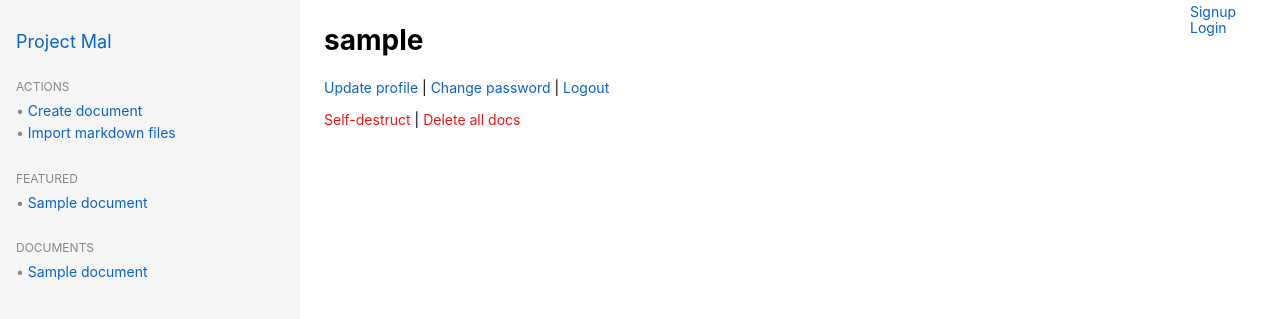
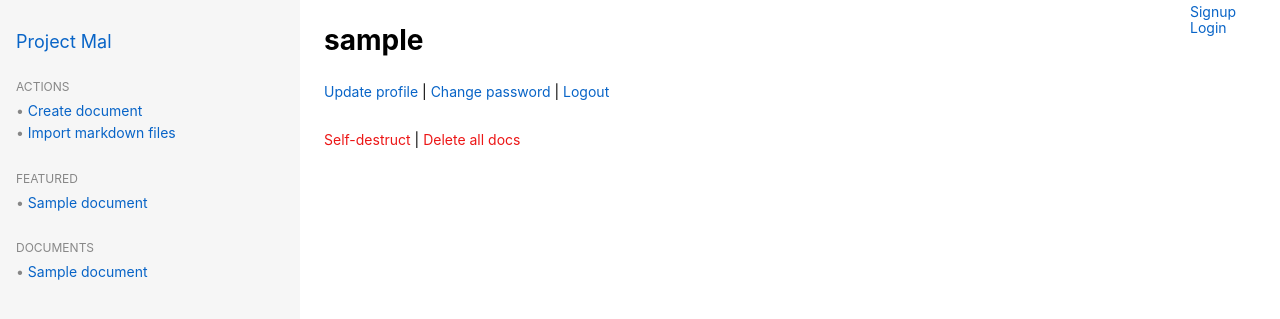
Before and after one commit to sirodoht/mal, a Django app: page /accounts/1/ in a window 1280 px wide. Shown: the top 319 px of the page. Run offline with Django 3.2, Linux system fonts and the light colour scheme; tables that the repository leaves empty hold one stand-in row (values such as "Sample post").

Commit message:
update main body line height

```diff
--- a/main/static/style.css
+++ b/main/static/style.css
@@ -311,6 +311,7 @@ h1 {
 
 .main-body {
     width: 600px;
+    line-height: 24px;
 }
 
 .rightbar {
```
